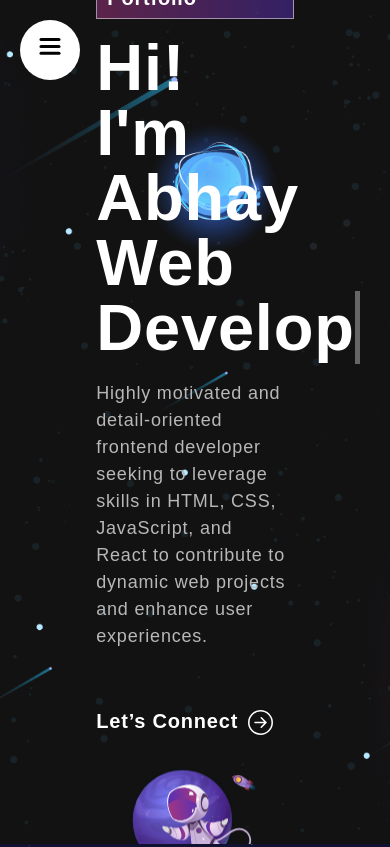
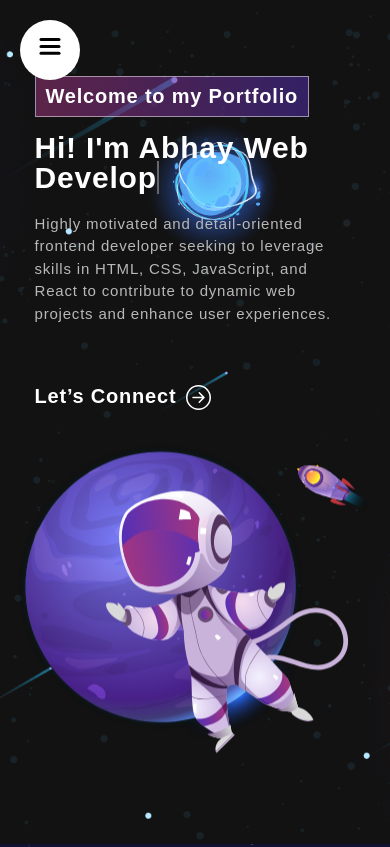
Before and after one commit to Known-user/Portfolio, a React (Create React App) app: page / in a window 390 px wide. Shown: the top 847 px of the page. Built offline with nearby package versions, Linux system fonts and the light colour scheme.

Commit message:
banner and footer responsive

```diff
--- a/src/app.scss
+++ b/src/app.scss
@@ -29,6 +29,11 @@
   overflow: hidden;
 }
 
+@mixin minimobile {
+  @media (max-width: 400px) {
+    @content;
+  }
+}
 @mixin mobile {
   @media (max-width: 738px) {
     @content;
--- a/src/components/Banner/Banner.jsx
+++ b/src/components/Banner/Banner.jsx
@@ -51,7 +51,7 @@
     <section className="banner" id="home" style={{ padding: '60px 0', textAlign: 'center', backgroundColor: '#f8f9fa' , display:"flex" , justifyContent:"center" , alignItems:"center" }}>
       <div style={{ maxWidth: '1200px', margin: '0 auto', padding: '0 15px' }}>
         <div className="baner-box" style={{ display: 'flex', flexWrap: 'wrap', margin: '-15px' }}>
-          <div style={{ flex: '0 0 58.333333%', maxWidth: '58.333333%', padding: '15px' }}>
+          <div className="box" >
             <TrackVisibility>
               {({ isVisible }) =>
               <div className={isVisible ? "animate__animated animate__fadeIn" : ""} style={{ textAlign: 'left' }}>
@@ -62,7 +62,7 @@
               </div>}
             </TrackVisibility>
           </div>
-          <div style={{ flex: '0 0 41.666667%', maxWidth: '41.666667%', padding: '15px' }}>
+          <div className="astronaut">
             <TrackVisibility>
               {({ isVisible }) =>
                 <div className={isVisible ? "animate__animated animate__zoomIn" : ""}>
--- a/src/components/Banner/Banner.scss
+++ b/src/components/Banner/Banner.scss
@@ -1,3 +1,5 @@
+@import "../../app.scss";
+
 .banner {
     margin-top: 0;
     padding: 260px 0 100px 0;
@@ -5,7 +7,19 @@
     background-position: top center;
     background-size: cover;
     background-repeat: no-repeat;
+
   }
+
+  .box{
+    flex: 0 0 58.333333%;
+    max-width: 58.333333%;
+    padding: 15px;
+
+    @include minimobile {
+      max-width: 90%;
+    }
+  }
+
   .banner .tagline {
     font-weight: 700;
     letter-spacing: 0.8px;
@@ -25,13 +39,23 @@
     line-height: 1;
     margin-bottom: 20px;
     display: block;
+
+    @include minimobile {
+      font-size: 30px;
+    }
   }
+
+
   .banner p {
     color: #B8B8B8;
     font-size: 18px;
     letter-spacing: 0.8px;
     line-height: 1.5em;
     width: 96%;
+
+    @include minimobile {
+      font-size: 15px;
+    }
   }
   .banner button {
     color: #fff;
@@ -71,10 +95,21 @@
     border-right: 0.08em solid #666;
   }
 
+  .astronaut{
+    flex: 0 0 41.666667%;
+    max-width: 41.666667%;
+    padding: 15px;
+  }
 
   @media only screen and (max-width: 800px) {
     .baner-box{
       flex-direction: column;
       align-items: center;
     }
+    .box{
+      max-width: 90%;
+    }
+    .astronaut{
+      max-width: unset;
+    }
   }
--- a/src/components/Footer/Footer.jsx
+++ b/src/components/Footer/Footer.jsx
@@ -5,19 +5,19 @@
 
 export const Footer = () => {
   return (
-    <footer className="footer" style={footerStyle}>
-      <div style={containerStyle}>
-        <div style={rowStyle}>
+    <footer className="footer">
+      <div className="containerStyle">
+        <div className="rowStyle" >
           <div className="logo">
             Abhay
           </div>
-          <div style={{ textAlign: 'center', ...textSmEndStyle }}>
-            <div className="social-icon" style={socialIconStyle}>
+          <div className="content">
+            <div className="social-icon">
               <a href="https://www.linkedin.com/in/abhay-rawat-b58b2226b/"><img src={navIcon1} alt="Icon" /></a>
               <a href="https://github.com/Known-user"><img src={navIcon2} alt="Icon" /></a>
               <a href="https://www.instagram.com/abhayrawat55/"><img src={navIcon3} alt="Icon" /></a>
             </div>
-            <p style={pStyle}>Copyright 2022. All Rights Reserved</p>
+            <p>Copyright 2022. All Rights Reserved</p>
           </div>
         </div>
       </div>
@@ -25,49 +25,9 @@
   )
 }
 
-const footerStyle = {
-  padding: '20px 0',
-  textAlign: 'center'
-};
-
-const containerStyle = {
-  maxWidth: '1200px',
-  margin: '40px auto',
-  padding: '0 15px'
-};
-
-const rowStyle = {
-  display: 'flex',
-  justifyContent:"space-between",
-  flexWrap: 'wrap',
-  margin: '-15px'
-};
-
-const colStyle = (size, sm) => ({
-  flex: `0 0 ${(size / 12) * 100}%`,
-  maxWidth: `${(size / 12) * 100}%`,
-  padding: '15px',
-  ...(sm && {
-    [`@media (minWidth: 576px)`]: {
-      flex: `0 0 ${(sm / 12) * 100}%`,
-      maxWidth: `${(sm / 12) * 100}%`
-    }
-  })
-});
 
 const textSmEndStyle = {
   [`@media (minWidth: 576px)`]: {
     textAlign: 'right'
   }
 };
-
-const socialIconStyle = {
-  display: 'flex',
-  justifyContent: 'center',
-  gap: '10px',
-  marginBottom: '10px'
-};
-
-const pStyle = {
-  margin: '0'
-};
--- a/src/components/Footer/Footer.scss
+++ b/src/components/Footer/Footer.scss
@@ -1,14 +1,58 @@
+@import "../../app.scss";
+
 .footer {
+  padding: 20px 20px;
+  text-align: center;
     background-image: url('../img/footer-bg.png');
     background-position: center center;
     background-size: cover;
     background-repeat: no-repeat;
   }
 
+   .containerStyle {
+    max-width: 1200px;
+    margin: 40px auto;
+    padding: 0 15px;
+  }
+
+  .rowStyle{
+    display: flex;
+    justify-content:space-between;
+    flex-wrap: wrap;
+    margin: -15px;
+
+    @include minimobile {
+      justify-content: center;
+      gap: 20px;
+    }
+  }
+
+  .content{
+    text-align: center;
+  }
+
+  .social-icon{
+    display: flex;
+    justify-content: center;
+    gap: 10px;
+    margin-bottom: 10px;
+  }
+
   .footer p {
+    margin: 0;
     font-weight: 400;
     font-size: 14px;
     color: #B8B8B8;
     letter-spacing: 0.5px;
     margin-top: 20px;
   }
+
+  @media only screen and (max-width: 480px) {
+    .footer{
+      padding: 0;
+    }
+    .rowStyle{
+      justify-content: center;
+      gap: 20px;
+    }
+  }
--- a/src/components/contact/contact.scss
+++ b/src/components/contact/contact.scss
@@ -103,3 +103,9 @@
     height: 350px;
   }
 }
+@media only screen and (max-width: 450px) {
+  .phone{
+    width: 250px;
+    height: 250px;
+  }
+}
```
